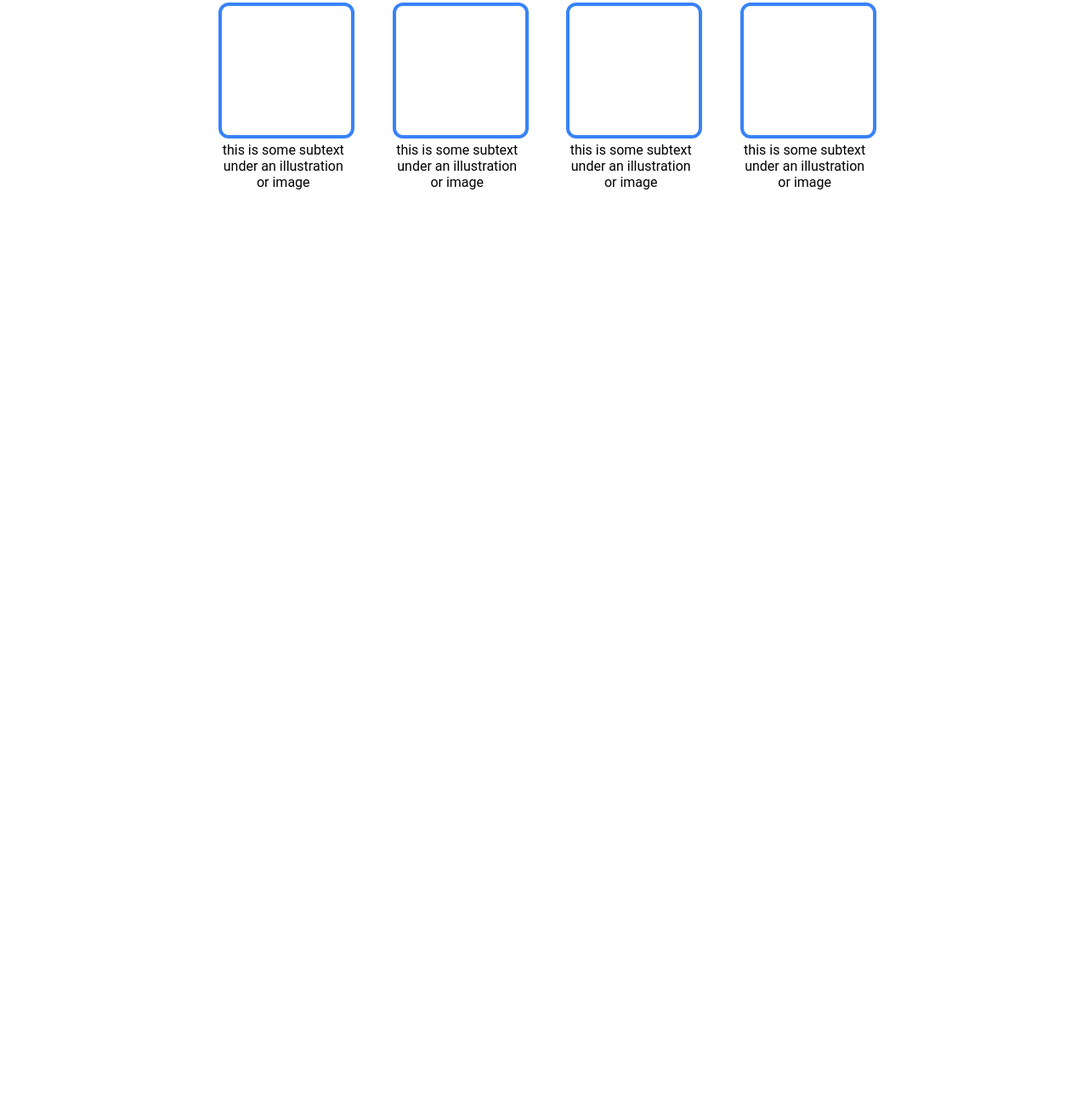
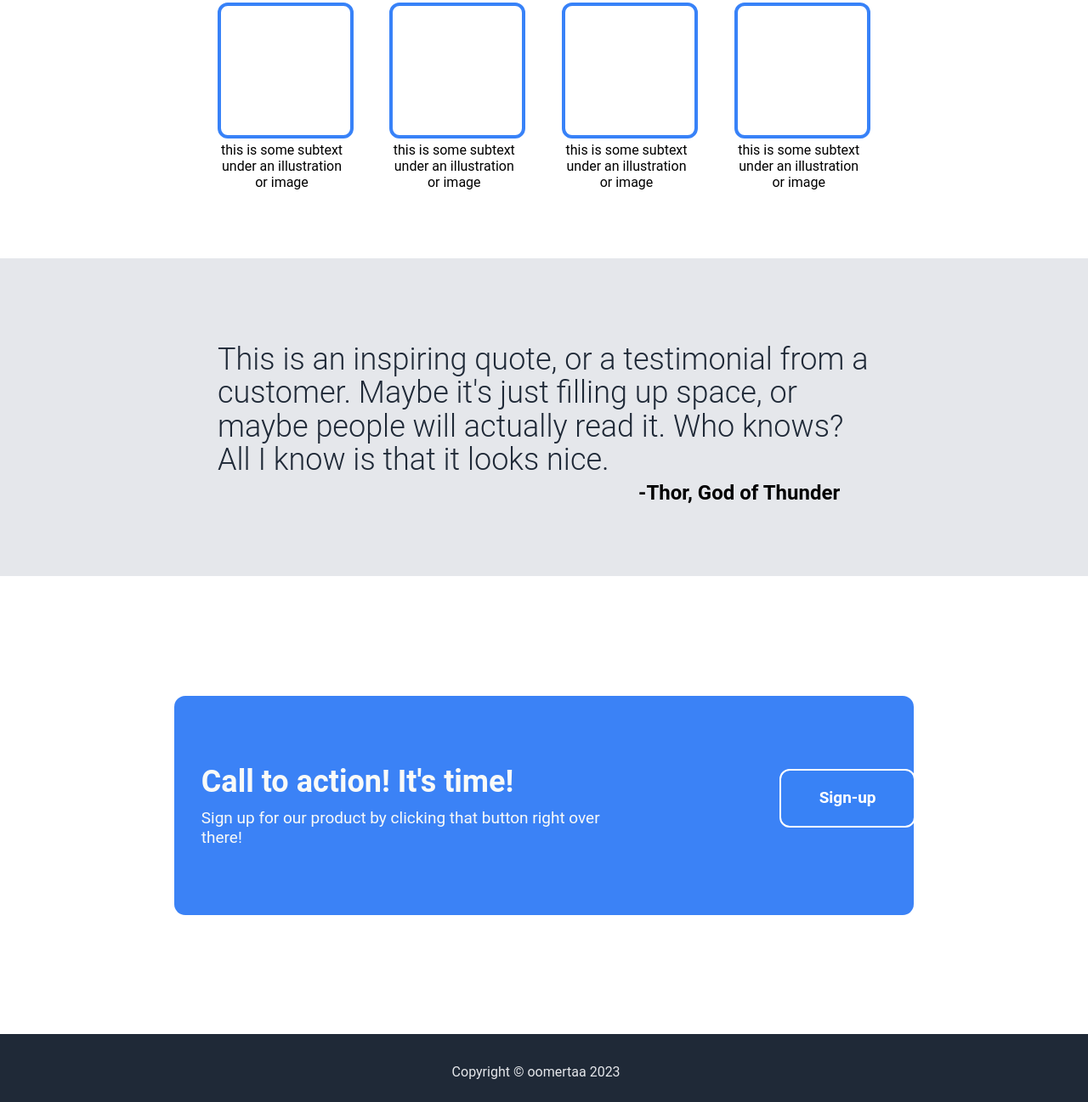
Before and after one commit to oomertaa/landing-page, a plain HTML site: page index.html in a window 1280 px wide. Shown: the part 673-1970 px from the top of the page at 85% size. Before the commit the page ends 977 px from the top, so only its background shows below. Drawn offline with Linux system fonts and the light colour scheme.

Commit message:
Complete face of website from header to footer with minimal responsiveness

```diff
--- a/index.html
+++ b/index.html
@@ -26,7 +26,7 @@
             </div>
             <div class="right">
                 <p id="placeholder">this is a placeholder for an image</p>
-                <div class="container"><img class="image" src="vama.jpg" onerror="this.style.display='none'"></img></div>
+                <div class="container"><img class="image" src="" onerror="this.style.display='none'"></img></div>
             </div>
         </div>
     </div>
@@ -50,6 +50,22 @@
                 <p class="text">this is some subtext under an illustration or image</p>
             </div>
         </div>
+        <div class="quote-container">
+            <p class="quote">This is an inspiring quote, or a testimonial from a customer. Maybe it's just filling up space, or maybe people will actually read it. Who knows? All I know is that it looks nice.</p>
+            <h2 class="author">-Thor, God of Thunder</h2>
+        </div>
+        <div class="flyer">
+            <div class= "next-left">
+                <h2 class="call-to-action">Call to action! It's time!</h2>
+                <p>Sign up for our product by clicking that button right over there!</p>
+            </div>
+            <div class="sign-up outline">
+                Sign-up
+            </div>
+        </div>
+    </div>
+    <div class="footer">
+        <text>Copyright © oomertaa 2023</text>
     </div>
 </body>
 </html>
--- a/style.css
+++ b/style.css
@@ -1,3 +1,4 @@
+
 
 body{
     font-family: Roboto, Verdana, Geneva, tahoma, sans-serif;
@@ -5,7 +6,6 @@ body{
 }
 
 .first{
-    position:static;
     display: flex;
     justify-content:space-between;
     margin: 0 10%;
@@ -36,6 +36,11 @@ li a {
     text-decoration: none;
 }
 
+#navbar a:hover{
+    color: rgb(231, 202, 202);
+    cursor:pointer;
+}
+
 #back-one{
     background-color: #1F2937;
     height: 40vw;
@@ -51,10 +56,6 @@ li a {
     margin-top: 2%;
     display:flex;
     justify-content: space-between;
-}
-
-.hero, .slave, .sign-up{
-    display: block;
 }
 
 .left, .right{
@@ -127,6 +128,7 @@ li a {
     height: 100%;
     object-fit:cover;
 }
+
 .light-title{
     font-size: 36px;
     font-weight: 800;
@@ -148,6 +150,7 @@ li a {
     flex-direction: column;
     width: 19vh;
     height: 5%;
+    margin-left: -1%;
 }
 
 .littles .square{
@@ -164,3 +167,86 @@ li a {
     text-wrap: wrap;
     text-align: center;
 }
+
+.quote-container{
+    width: 60%;
+    background-color: #E5E7EB;
+    padding: 5% 20% 5% 20%;
+}
+
+
+.quote{
+    text-wrap: wrap;
+    font-size: 36px;
+    font-style: light italic;
+    font-weight: 350;
+    color: #1F2937;
+    line-height: 110%;
+}
+
+.author{
+    text-align: right;
+    padding-right: 2.8vw;
+    margin-top: -4vh;
+}
+
+.flyer{
+    background-color: #3B82F6;
+    width: 68%;
+    max-width: 70%;
+    margin: 11% auto 11% auto;
+    display: flex;
+    border-radius: 13px;
+}
+
+.next-left{
+    color:#F9FAF8;
+    display:flex;
+    flex-direction: column;
+    justify-content: space-between;
+}
+
+.call-to-action{
+    font-size: 36px;
+    margin-top: 10vh;
+    margin-left: 4vh;
+    margin-bottom: 0;
+}
+
+.next-left > p{
+    font-size: 19px;
+    margin-bottom: 10vh;
+    margin-left: 4vh;
+    margin-top: 10px;
+}
+
+.outline{
+    color: white;
+    outline: 2px solid white;
+    border-radius: 10px;
+    display: flex;
+    justify-content: center;
+    padding-top: 12px;
+    font-weight: 700;
+    font-size: 19px;
+    margin-left: 20%;
+    margin-top: 11vh;
+    padding-bottom: 0;
+    padding-top: 2.5vh;
+}
+
+.footer{
+    position: relative;
+    background-color: #1F2937;
+    text-align: center;
+    margin: 0;
+    width: 100%;
+    height: 10vh;
+}
+
+.footer text{
+    position: absolute;
+    color: #E5E7EB;
+    top: 43%;
+    right: 43%;
+}
```
